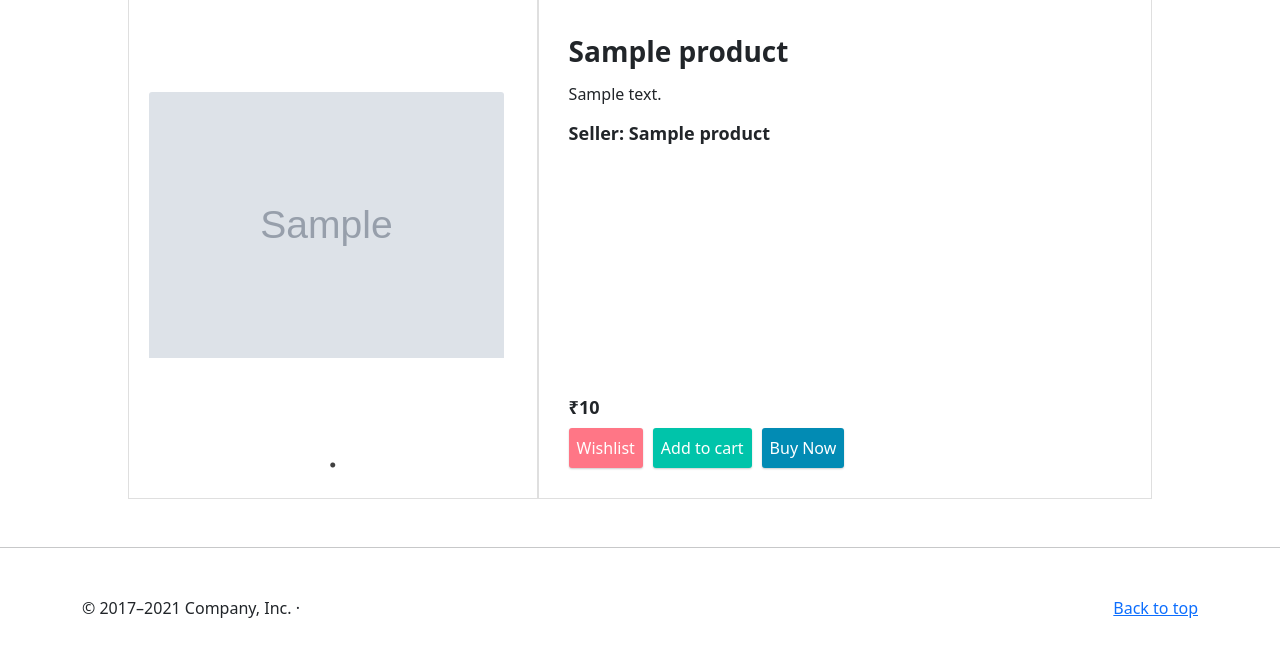
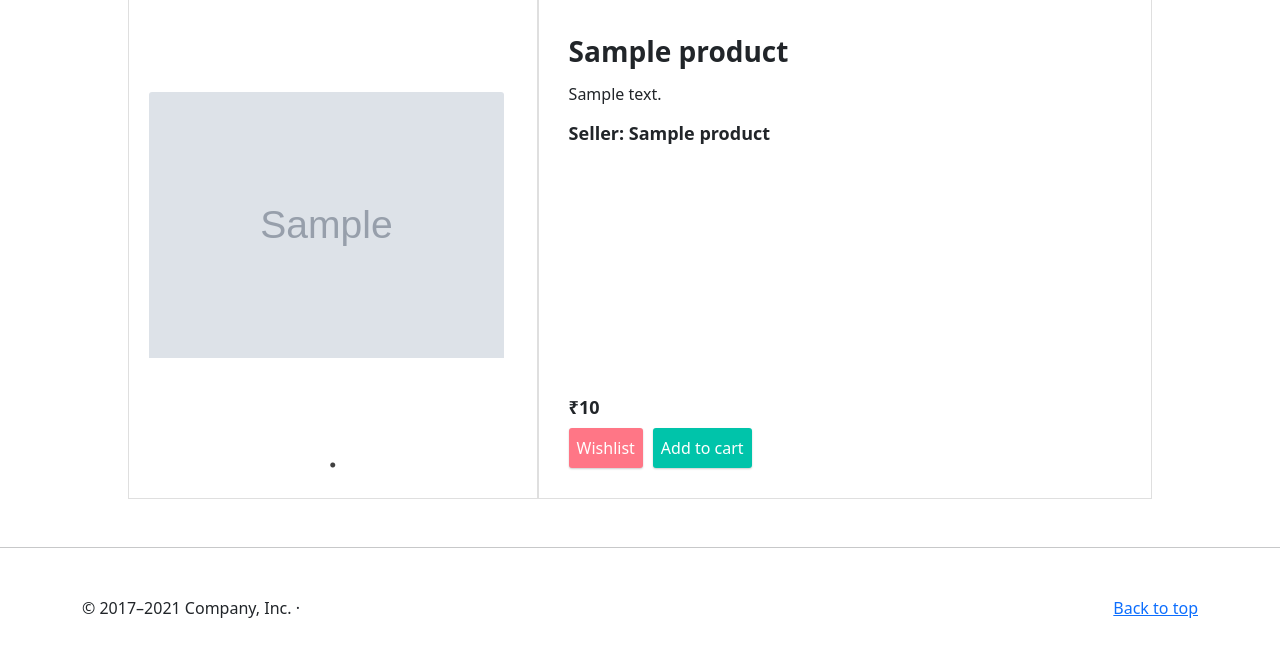
Before and after one commit to mohityadaviiitd/ecommerce, a Django app: template estore/templates/estore/itemDetails.html in a window 1280 px wide. Shown: the part 79-736 px from the top of the page. Run offline with Django 3.2, Linux system fonts and the light colour scheme; the template is opened without the code that fills it: most values are stand-ins (such as "Sample title", 1, 10 or a date in 2020); grey boxes marked "Sample" are stand-in pictures; some web fonts are replaced.

Commit message:
changes made

```diff
--- a/estore/templates/estore/base.html
+++ b/estore/templates/estore/base.html
@@ -72,7 +72,7 @@
                         <li><a class="dropdown-item nav-dropdown-items" id='nav-profile' href="/profile/general">My Profile</a></li>
                         <li><a class="dropdown-item nav-dropdown-items"  href="/cart">Cart</a></li>
                         <li><a class="dropdown-item nav-dropdown-items"  href="/wishlist">Wishlist</a></li>
-                        <li><a class="dropdown-item nav-dropdown-items" id='nav-orders' href="/">My Orders</a></li>
+                        <!-- <li><a class="dropdown-item nav-dropdown-items" id='nav-orders' href="/">My Orders</a></li> -->
                         <hr id = "navbar-hr">
                         <li><a class="dropdown-item" href="/signout" id="nav-logout">Logout</a></li>
                       </ul>
--- a/estore/templates/estore/itemDetails.html
+++ b/estore/templates/estore/itemDetails.html
@@ -56,7 +56,7 @@
                             </button>
                         </form>
                     </div>
-                    <div class="product buyNow"><button id="buyNowBtn">Buy Now</button></div>
+                    <!-- <div class="product buyNow"><button id="buyNowBtn">Buy Now</button></div> -->
                 </div>
             </div>
         </div>
```
